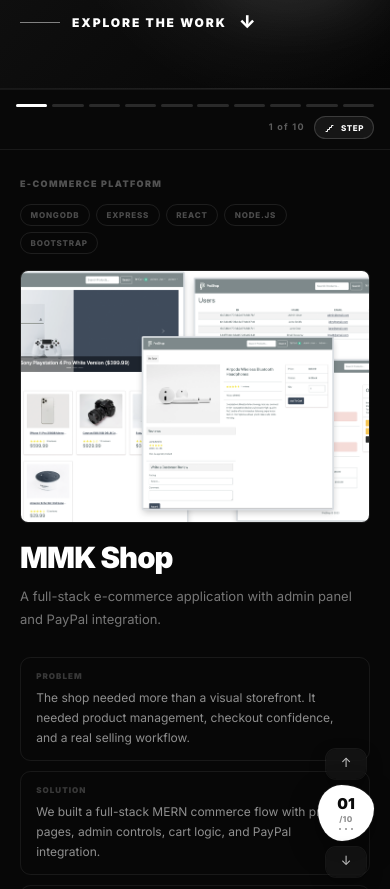
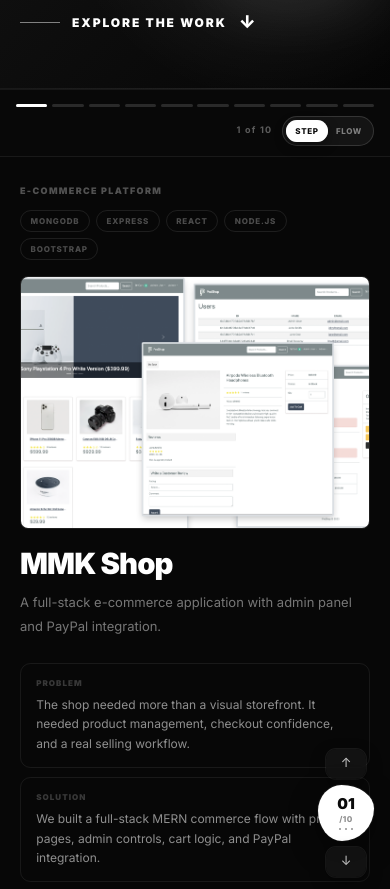
Before and after one commit to muhammedmuneerk/weboltrix, a React (Vite) app: page /work in a window 390 px wide. Shown: the part 826-1715 px from the top of the page. Built offline with nearby package versions, Linux system fonts and the light colour scheme.

Commit message:
redesign the step/flow button design on the workproject section from the WorkPage

```diff
--- a/src/components/WorkProjects.css
+++ b/src/components/WorkProjects.css
@@ -429,30 +429,49 @@
   }
   .sb-progress { display: none; }
 
+  /* Step/Flow switch — a real two-sided toggle: both labels always
+     visible in one pill-shaped track, with a solid thumb that slides
+     to sit behind whichever is active. Fixed width so the thumb's
+     translateX(100%) (which moves it by exactly its own width — i.e.
+     half the track) lands precisely on the other side. */
   .sb-mode-toggle {
+    position: relative;
     display: inline-flex;
-    align-items: center;
-    gap: 0.3rem;
-    padding: 0.3rem 0.55rem;
+    width: 92px;
+    padding: 3px;
     border-radius: 999px;
-    border: 1px solid rgba(255, 255, 255, 0.16);
-    background: rgba(255, 255, 255, 0.06);
-    color: #fff;
-    cursor: pointer;
+    border: 1px solid rgba(255, 255, 255, 0.14);
+    background: rgba(255, 255, 255, 0.05);
   }
-  .sb-mode-toggle--flow {
-    border-color: rgba(255, 255, 255, 0.08);
-    background: transparent;
-    color: rgba(255, 255, 255, 0.4);
+  .sb-mode-thumb {
+    position: absolute;
+    top: 3px;
+    left: 3px;
+    width: calc(50% - 3px);
+    height: calc(100% - 6px);
+    border-radius: 999px;
+    background: #fff;
+    box-shadow: 0 4px 12px rgba(0, 0, 0, 0.4), 0 0 0 1px rgba(255, 255, 255, 0.5) inset;
+    transition: transform 0.32s cubic-bezier(0.65, 0, 0.35, 1);
+    z-index: 0;
   }
-  .sb-mode-icon { flex-shrink: 0; }
-  .sb-mode-label {
+  .sb-mode-option {
+    all: unset;
+    position: relative;
+    z-index: 1;
+    flex: 1;
+    box-sizing: border-box;
+    text-align: center;
+    padding: 0.32rem 0;
     font-size: 0.5rem;
     font-weight: 800;
     letter-spacing: 0.08em;
     text-transform: uppercase;
-    white-space: nowrap;
+    color: rgba(255, 255, 255, 0.45);
+    cursor: pointer;
+    transition: color 0.25s ease;
   }
+  .sb-mode-option--active { color: #0a0a0a; }
 
   /* ── Main: same internal scroll-snap panel-per-project as desktop ── */
   .sb-main {
--- a/src/components/WorkProjects.jsx
+++ b/src/components/WorkProjects.jsx
@@ -300,41 +300,35 @@
 
         <div className="sb-footer">
           <span className="sb-count">{activeIndex + 1} of {total}</span>
-          <button
-            type="button"
-            className={`sb-mode-toggle${isStepMode ? "" : " sb-mode-toggle--flow"}`}
-            onClick={() => setIsStepMode((value) => !value)}
-            aria-pressed={isStepMode}
-            aria-label={
-              isStepMode
-                ? "Switch to Flow mode — scroll past this section freely"
-                : "Switch to Step mode — step through one project at a time"
-            }
-            title={isStepMode ? "Switch to Flow mode" : "Switch to Step mode"}
+          <div
+            className="sb-mode-toggle"
+            role="tablist"
+            aria-label="Section scroll mode"
           >
-            <svg className="sb-mode-icon" viewBox="0 0 24 24" width="12" height="12" aria-hidden="true">
-              {isStepMode ? (
-                <path
-                  d="M4 19h3v-4h4v-4h4v-4h3"
-                  fill="none"
-                  stroke="currentColor"
-                  strokeWidth="2"
-                  strokeLinecap="round"
-                  strokeLinejoin="round"
-                />
-              ) : (
-                <path
-                  d="M3 12c2-3.5 4-3.5 6 0s4 3.5 6 0 4-3.5 6 0"
-                  fill="none"
-                  stroke="currentColor"
-                  strokeWidth="2"
-                  strokeLinecap="round"
-                  strokeLinejoin="round"
-                />
-              )}
-            </svg>
-            <span className="sb-mode-label">{isStepMode ? "Step" : "Flow"}</span>
-          </button>
+            <span
+              className="sb-mode-thumb"
+              aria-hidden="true"
+              style={{ transform: `translateX(${isStepMode ? "0%" : "100%"})` }}
+            />
+            <button
+              type="button"
+              role="tab"
+              aria-selected={isStepMode}
+              className={`sb-mode-option${isStepMode ? " sb-mode-option--active" : ""}`}
+              onClick={() => setIsStepMode(true)}
+            >
+              Step
+            </button>
+            <button
+              type="button"
+              role="tab"
+              aria-selected={!isStepMode}
+              className={`sb-mode-option${isStepMode ? "" : " sb-mode-option--active"}`}
+              onClick={() => setIsStepMode(false)}
+            >
+              Flow
+            </button>
+          </div>
           <div className="sb-progress">
             <div className="sb-progress-fill" style={{ width: `${progressPct}%` }} />
           </div>
```
